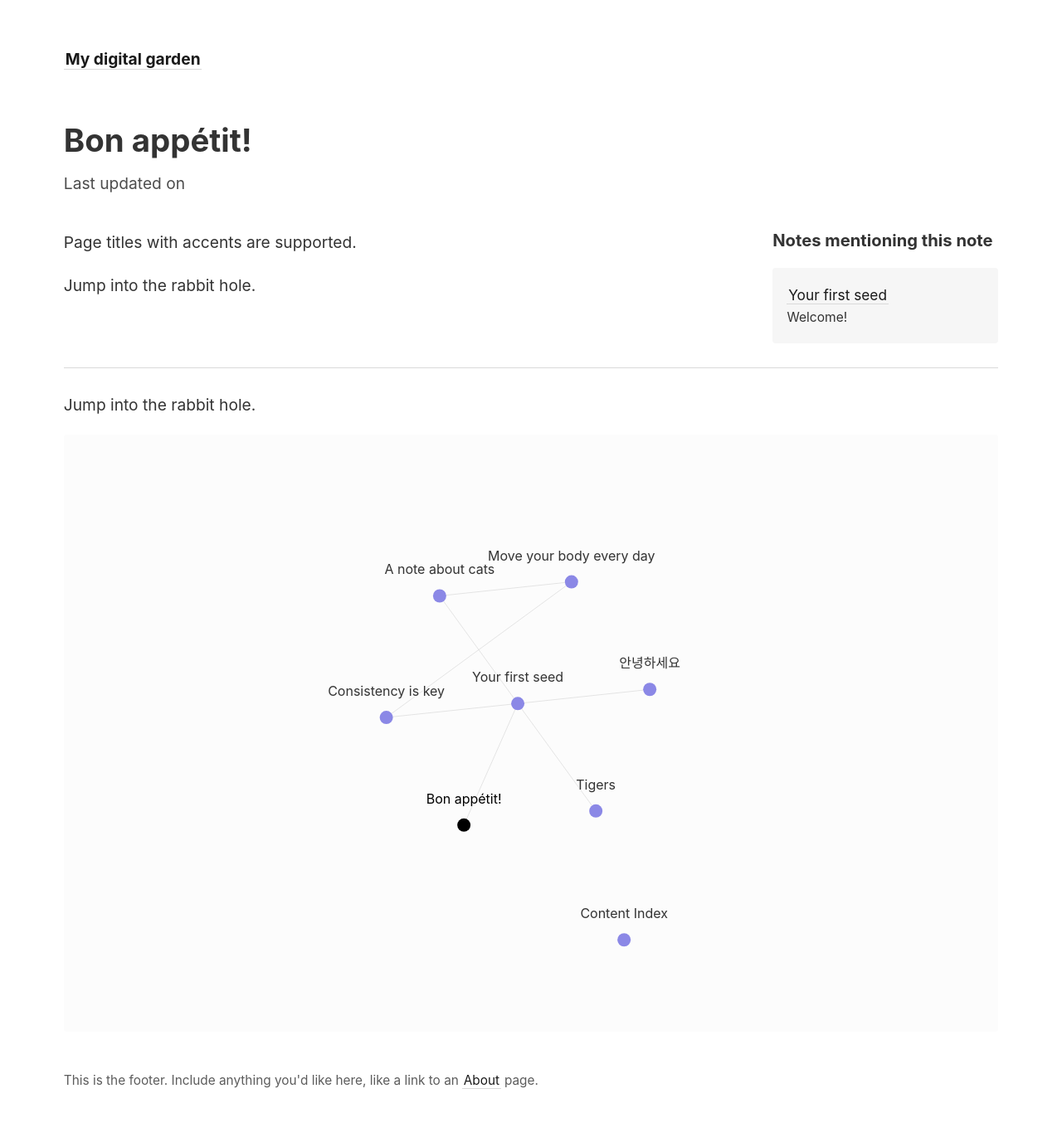
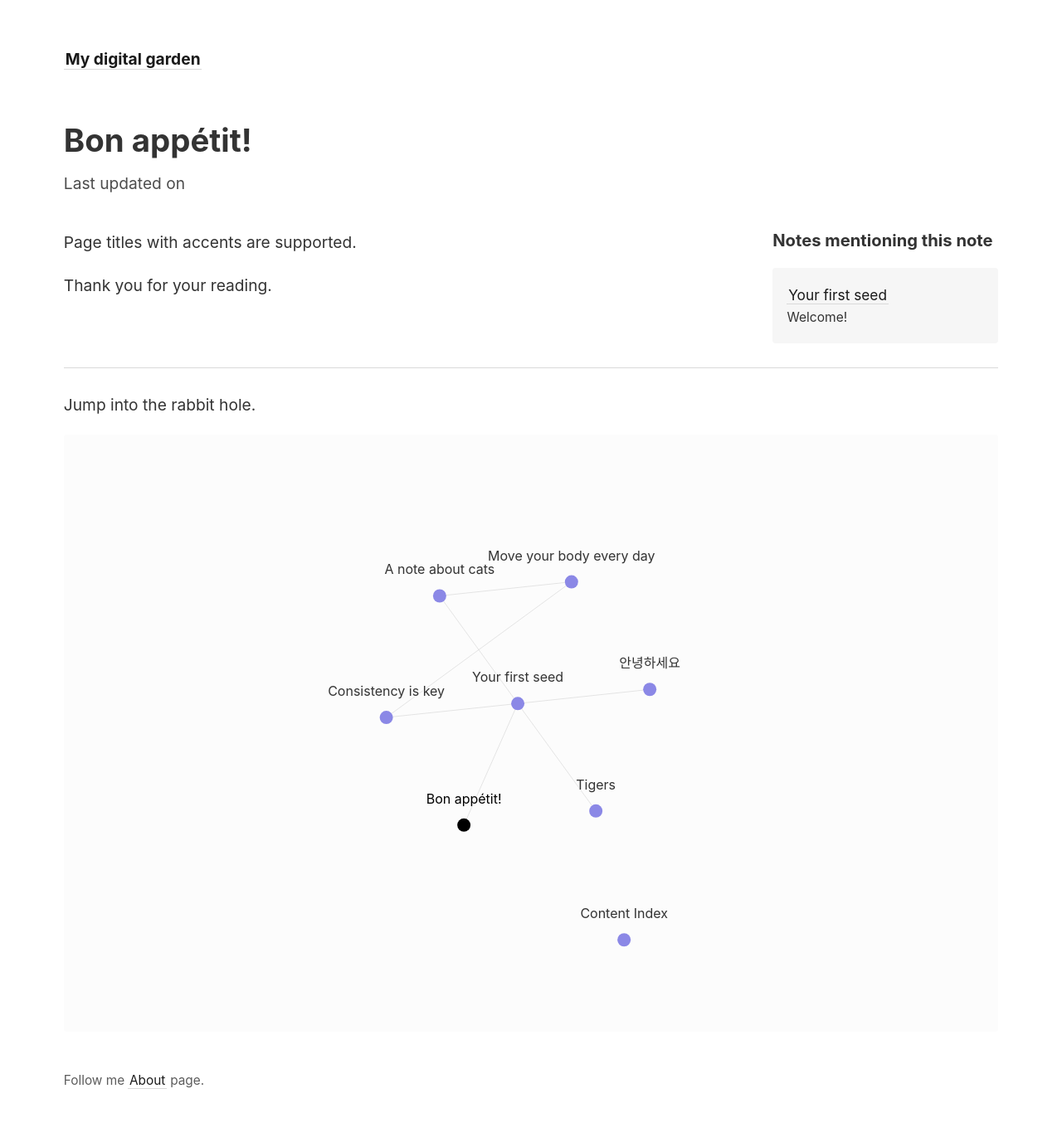
Before and after one commit to lkyxuan/bbbblog, a Jekyll site: the page built from _notes/accents.md, in a window 1280 px wide. Shown: the whole page at 83% size. Built offline with Jekyll 4.4.1, drawn with Linux system fonts in a browser that asks for light colours.

Commit message:
modified:   _includes/footer.html modified:   _layouts/note.html

```diff
--- a/_includes/footer.html
+++ b/_includes/footer.html
@@ -1 +1 @@
-This is the footer. Include anything you'd like here, like a link to an <a class="internal-link" href="/about">About</a> page.
+Follow me <a class="internal-link" href="/about">About</a> page.
--- a/_layouts/note.html
+++ b/_layouts/note.html
@@ -14,7 +14,7 @@ layout: default
   <div id="notes-entry-container">
     <content>
       {{ content }}
-      <p>Jump into the rabbit hole.</p>
+      <p>Thank you for your reading.</p>
     </content>
 
     <side style="font-size: 0.9em">
```
